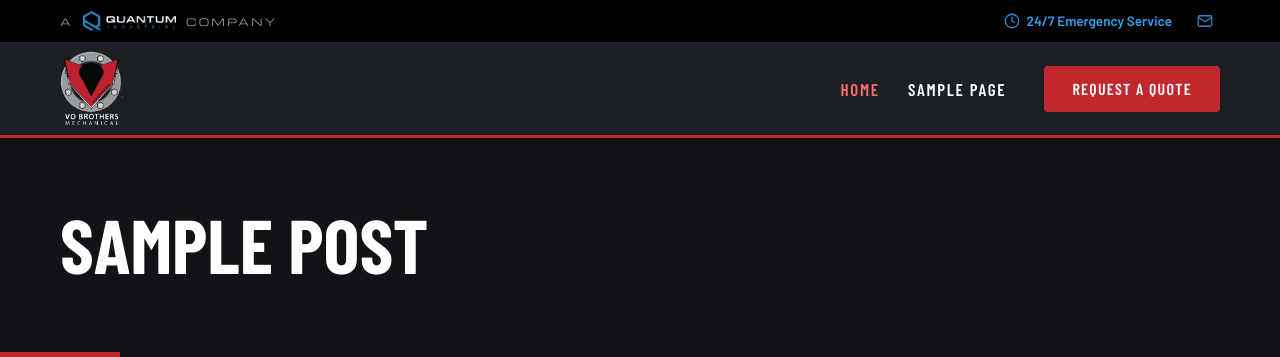
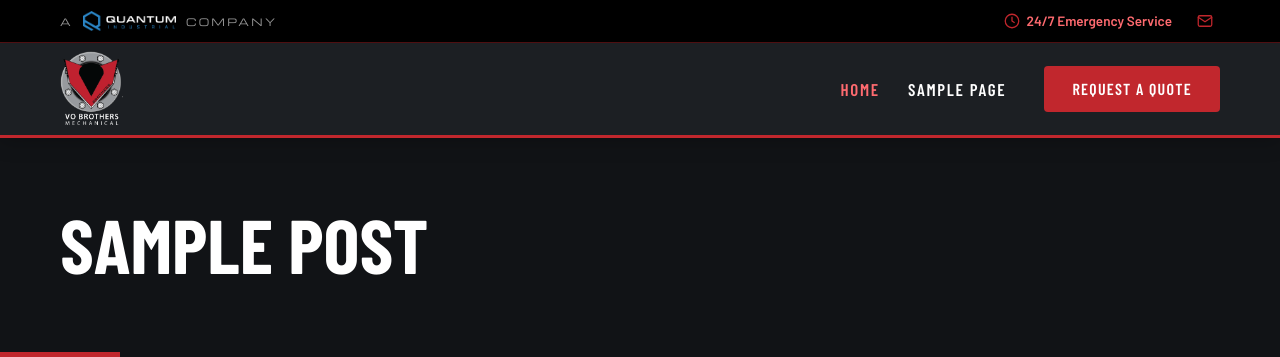
Before and after one commit to lrcarroll07/vobrothers-site, a WordPress theme: template theme/vobrothers/page.php in a window 1280 px wide. Shown: the top 357 px of the page. Run offline with PHP 8.4 and a stand-in for WordPress, Linux system fonts and the light colour scheme; the site name, menu and one post (Sample post) are stand-ins, and other content is empty.

Commit message:
Original VO scheme: VO red top bar contact links
Co-Authored-By: Claude Opus 5.5 <noreply@anthropic.com>
Claude-Session: https://claude.ai/code/session_011bPZwWX3LnTzchwTwvLY4E

```diff
--- a/theme/vobrothers/assets/css/main.css
+++ b/theme/vobrothers/assets/css/main.css
@@ -158,6 +158,10 @@ p { margin: 0 0 1em; }
 .topbar__emergency { color: var(--white) !important; }
 .topbar__emergency strong { color: var(--q-blue-bright); font-weight: 600; }
 .topbar__email:hover span { color: var(--q-blue-bright); }
+/* Original VO: top bar in VO colors (the Quantum logo itself stays as is). */
+.palette-vo .topbar { border-bottom-color: rgba(193, 39, 45, .45); }
+.palette-vo .topbar__contact .icon { color: var(--red); }
+.palette-vo .topbar__emergency strong, .palette-vo .topbar__email:hover span, .palette-vo .topbar__parent:hover .topbar__parent-word { color: var(--accent-light); }
 
 .site-header {
 	position: sticky; top: 0; z-index: 50; background: var(--charcoal);
```
